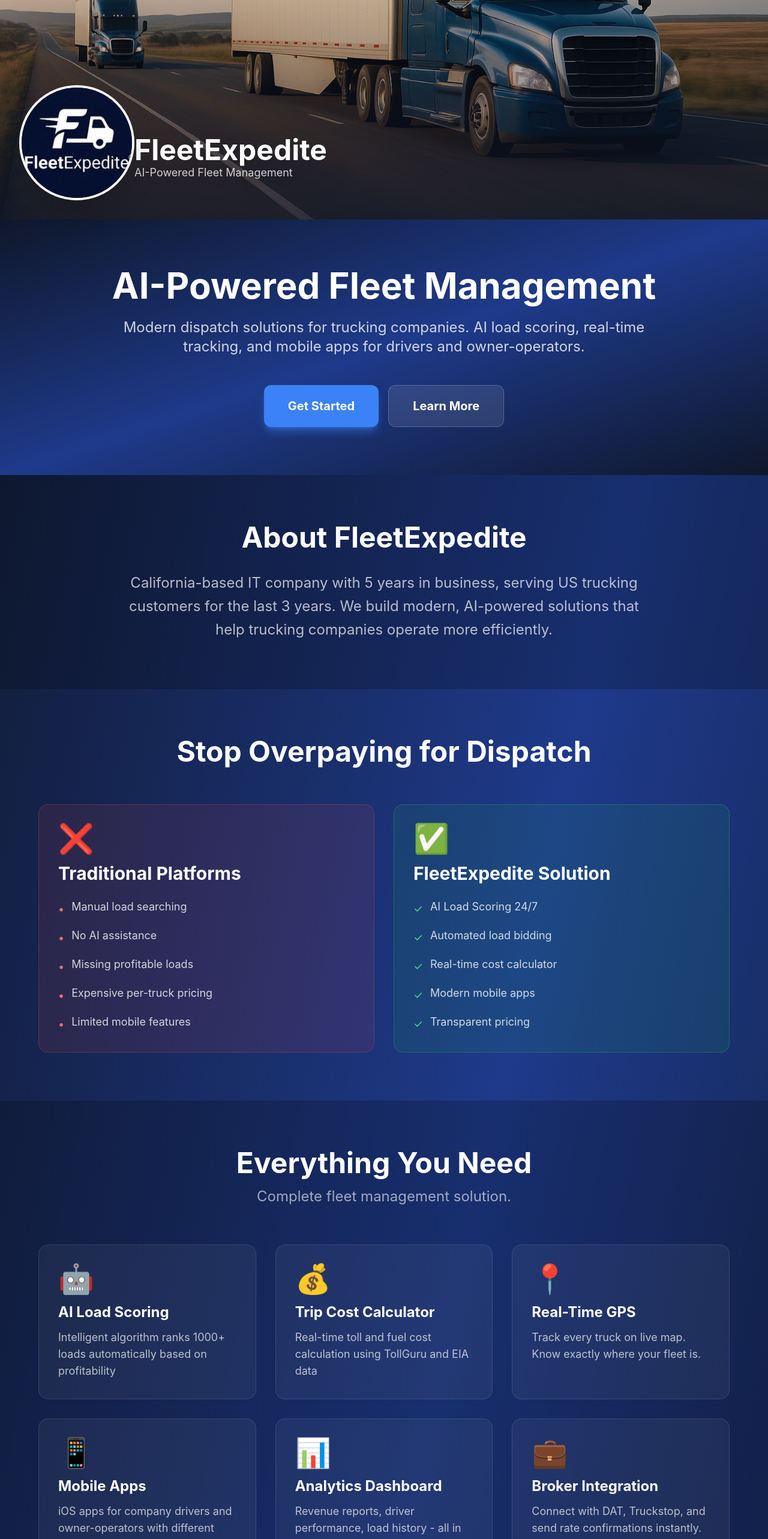
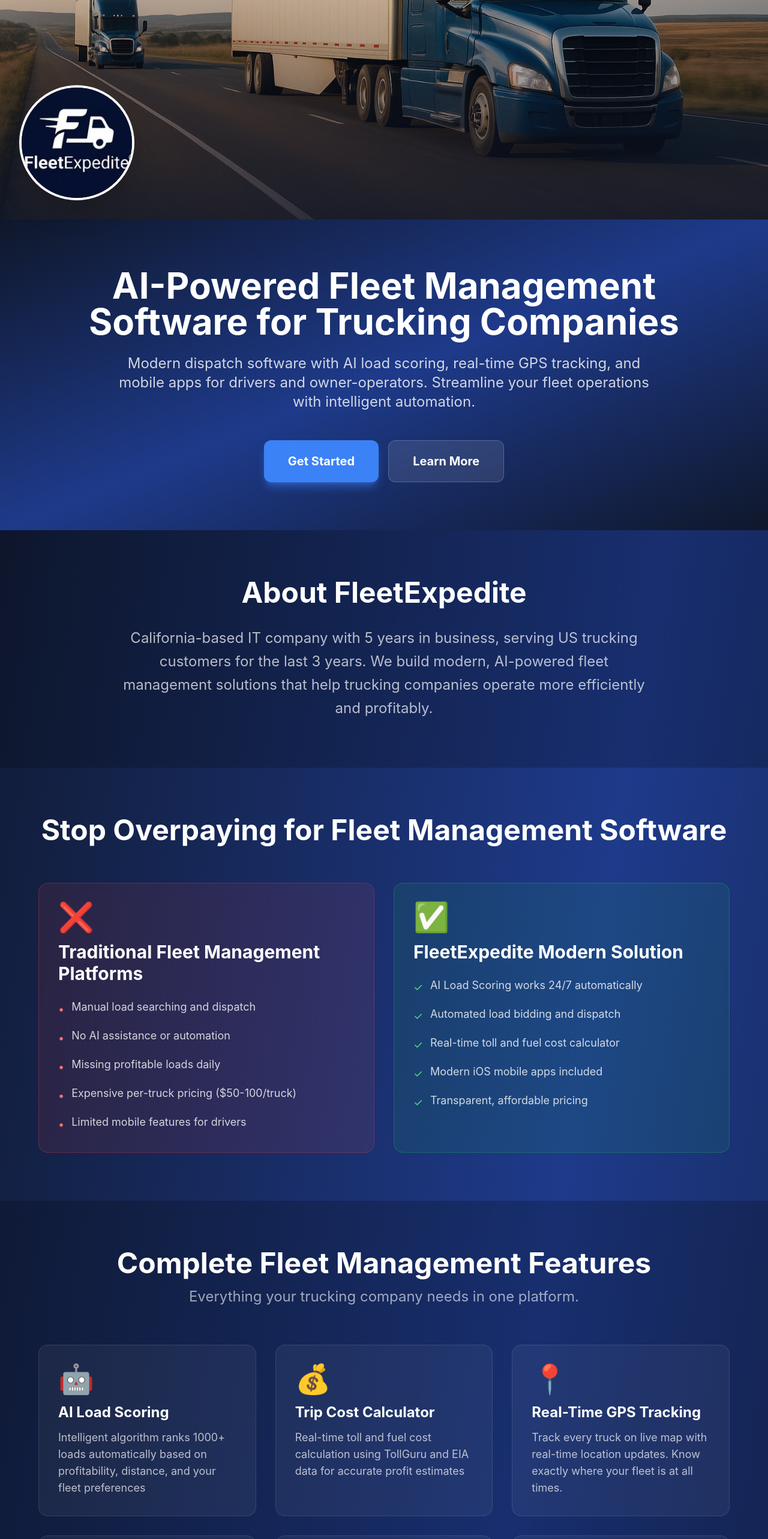
Before and after one commit to BranislavBubalo/truckflow-saas, a Next.js app: page / in a window 1280 px wide. Shown: the part 234-2800 px from the top of the page at 60% size. Built offline with nearby package versions, Linux system fonts and the light colour scheme.

Commit message:
SEO optimization: Added FAQ section and removed duplicate logo text

```diff
--- a/app/page.tsx
+++ b/app/page.tsx
@@ -1,5 +1,10 @@
 'use client';
 
+import { useState } from 'react';
+import { motion, AnimatePresence } from 'framer-motion';
+import Image from 'next/image';
+
+// Structured Data for SEO
 const structuredData = {
   "@context": "https://schema.org",
   "@type": "SoftwareApplication",
@@ -17,14 +22,18 @@
     "ratingValue": "4.9",
     "reviewCount": "127"
   },
-  "description": "Modern AI-powered fleet management platform for trucking companies. Automated dispatch, real-time GPS tracking, and smart load matching.",
+  "description": "AI-powered fleet management software for trucking companies. Automated dispatch, real-time GPS tracking, smart load matching, and mobile apps for drivers. Modern fleet management platform with AI load scoring and trip cost calculator.",
   "url": "https://fleetexpedite.com",
-  "screenshot": "https://fleetexpedite.com/dashboard-preview.png"
-}
-
-import { useState } from 'react';
-import { motion, AnimatePresence } from 'framer-motion';
-import Image from 'next/image';
+  "screenshot": "https://fleetexpedite.com/dashboard-preview.png",
+  "featureList": [
+    "AI Load Scoring Engine",
+    "Real-time GPS Tracking",
+    "Trip Cost Calculator",
+    "Mobile Apps for Drivers",
+    "Automated Dispatch",
+    "Analytics Dashboard"
+  ]
+};
 
 export default function FleetExpediateLanding() {
   const [showRegisterModal, setShowRegisterModal] = useState(false);
@@ -38,71 +47,71 @@
       contact: 'Contact',
     },
     hero: {
-      title: 'AI-Powered Fleet Management',
-      subtitle: 'Modern dispatch solutions for trucking companies. AI load scoring, real-time tracking, and mobile apps for drivers and owner-operators.',
+      title: 'AI-Powered Fleet Management Software for Trucking Companies',
+      subtitle: 'Modern dispatch software with AI load scoring, real-time GPS tracking, and mobile apps for drivers and owner-operators. Streamline your fleet operations with intelligent automation.',
       cta: 'Get Started',
       cta2: 'Learn More',
     },
     about: {
       title: 'About FleetExpedite',
-      description: 'California-based IT company with 5 years in business, serving US trucking customers for the last 3 years. We build modern, AI-powered solutions that help trucking companies operate more efficiently.',
+      description: 'California-based IT company with 5 years in business, serving US trucking customers for the last 3 years. We build modern, AI-powered fleet management solutions that help trucking companies operate more efficiently and profitably.',
     },
     problem: {
-      title: 'Stop Overpaying for Dispatch',
+      title: 'Stop Overpaying for Fleet Management Software',
       old: {
-        title: 'Traditional Platforms',
+        title: 'Traditional Fleet Management Platforms',
         points: [
-          'Manual load searching',
-          'No AI assistance',
-          'Missing profitable loads',
-          'Expensive per-truck pricing',
-          'Limited mobile features',
+          'Manual load searching and dispatch',
+          'No AI assistance or automation',
+          'Missing profitable loads daily',
+          'Expensive per-truck pricing ($50-100/truck)',
+          'Limited mobile features for drivers',
         ],
       },
       new: {
-        title: 'FleetExpedite Solution',
+        title: 'FleetExpedite Modern Solution',
         points: [
-          'AI Load Scoring 24/7',
-          'Automated load bidding',
-          'Real-time cost calculator',
-          'Modern mobile apps',
-          'Transparent pricing',
+          'AI Load Scoring works 24/7 automatically',
+          'Automated load bidding and dispatch',
+          'Real-time toll and fuel cost calculator',
+          'Modern iOS mobile apps included',
+          'Transparent, affordable pricing',
         ],
       },
     },
     features: {
-      title: 'Everything You Need',
-      subtitle: 'Complete fleet management solution.',
+      title: 'Complete Fleet Management Features',
+      subtitle: 'Everything your trucking company needs in one platform.',
       list: [
         {
           icon: '🤖',
           title: 'AI Load Scoring',
-          description: 'Intelligent algorithm ranks 1000+ loads automatically based on profitability',
+          description: 'Intelligent algorithm ranks 1000+ loads automatically based on profitability, distance, and your fleet preferences',
         },
         {
           icon: '💰',
           title: 'Trip Cost Calculator',
-          description: 'Real-time toll and fuel cost calculation using TollGuru and EIA data',
+          description: 'Real-time toll and fuel cost calculation using TollGuru and EIA data for accurate profit estimates',
         },
         {
           icon: '📍',
-          title: 'Real-Time GPS',
-          description: 'Track every truck on live map. Know exactly where your fleet is.',
+          title: 'Real-Time GPS Tracking',
+          description: 'Track every truck on live map with real-time location updates. Know exactly where your fleet is at all times.',
         },
         {
           icon: '📱',
-          title: 'Mobile Apps',
-          description: 'iOS apps for company drivers and owner-operators with different features.',
+          title: 'Mobile Apps for Drivers',
+          description: 'iOS apps for company drivers and owner-operators with load management, GPS tracking, and document upload.',
         },
         {
           icon: '📊',
           title: 'Analytics Dashboard',
-          description: 'Revenue reports, driver performance, load history - all in one place.',
+          description: 'Revenue reports, driver performance metrics, load history, and profitability analysis - all in one dashboard.',
         },
         {
           icon: '💼',
           title: 'Broker Integration',
-          description: 'Connect with DAT, Truckstop, and send rate confirmations instantly.',
+          description: 'Direct integration with DAT, Truckstop load boards, and automated rate confirmation sending.',
         },
       ],
     },
@@ -133,7 +142,7 @@
       driver: {
         name: 'Company Driver App',
         productName: 'FleetExpedite Driver',
-        price: '$12',
+        price: '$19',
         period: '/month',
         desc: 'Per driver pricing',
         badge: 'DRIVERS',
@@ -391,7 +400,7 @@
           <div className="relative w-full h-[500px] md:h-[600px]">
             <Image
               src="/images/truck-hero.jpg"
-              alt="FleetExpedite Trucks"
+              alt="FleetExpedite AI-Powered Fleet Management Software"
               fill
               className="object-cover"
               priority
@@ -415,37 +424,27 @@
               </div>
             </motion.div>
 
-            <motion.div
-              initial={{ opacity: 0, x: -50 }}
-              animate={{ opacity: 1, x: 0 }}
-              transition={{ delay: 0.4 }}
-              className="absolute bottom-12 left-44 md:bottom-16 md:left-56 hidden md:block"
-            >
-              <h1 className="text-4xl md:text-5xl font-bold text-white drop-shadow-2xl">
-                FleetExpedite
-              </h1>
-              <p className="text-white/80 text-lg drop-shadow-lg">AI-Powered Fleet Management</p>
-            </motion.div>
+
           </div>
 
           <div className="bg-gradient-to-br from-slate-900 via-blue-900 to-slate-900 px-6 py-20">
             <div className="max-w-6xl mx-auto text-center">
-              <motion.h2
+              <motion.h1
                 initial={{ opacity: 0, y: 20 }}
                 animate={{ opacity: 1, y: 0 }}
                 transition={{ delay: 0.5 }}
                 className="text-5xl md:text-6xl font-bold text-white mb-6 leading-tight"
               >
                 {t.hero.title}
-              </motion.h2>
-              <motion.p
+              </motion.h1>
+              <motion.h2
                 initial={{ opacity: 0, y: 20 }}
                 animate={{ opacity: 1, y: 0 }}
                 transition={{ delay: 0.6 }}
                 className="text-2xl text-white/80 mb-12 max-w-4xl mx-auto"
               >
                 {t.hero.subtitle}
-              </motion.p>
+              </motion.h2>
               <motion.div
                 initial={{ opacity: 0, y: 20 }}
                 animate={{ opacity: 1, y: 0 }}
@@ -597,14 +596,114 @@
           </div>
         </section>
 
+        {/* FAQ Section - NEW SEO CONTENT */}
+        <section className="py-20 px-6 bg-black/20">
+          <div className="max-w-4xl mx-auto">
+            <h2 className="text-4xl md:text-5xl font-bold text-white text-center mb-4">
+              Frequently Asked Questions
+            </h2>
+            <p className="text-xl text-white/60 text-center mb-12">
+              Everything you need to know about FleetExpedite fleet management software
+            </p>
+
+            <div className="space-y-6">
+              <motion.div
+                initial={{ opacity: 0, y: 20 }}
+                whileInView={{ opacity: 1, y: 0 }}
+                viewport={{ once: true }}
+                className="bg-white/5 border border-white/10 rounded-xl p-6 hover:bg-white/10 transition"
+              >
+                <h3 className="text-xl md:text-2xl font-bold text-white mb-3">
+                  What is fleet management software?
+                </h3>
+                <p className="text-white/70 text-lg leading-relaxed">
+                  Fleet management software is a comprehensive platform that helps trucking companies manage their vehicles, drivers, loads, and operations in one centralized system. FleetExpedite combines dispatch management, GPS tracking, load matching with AI, trip cost calculators, driver mobile apps, and analytics dashboards. Modern fleet management software automates manual tasks like load searching and bidding, provides real-time visibility into fleet operations, and helps companies maximize profitability through intelligent load scoring and route optimization.
+                </p>
+              </motion.div>
+
+              <motion.div
+                initial={{ opacity: 0, y: 20 }}
+                whileInView={{ opacity: 1, y: 0 }}
+                viewport={{ once: true }}
+                transition={{ delay: 0.1 }}
+                className="bg-white/5 border border-white/10 rounded-xl p-6 hover:bg-white/10 transition"
+              >
+                <h3 className="text-xl md:text-2xl font-bold text-white mb-3">
+                  How does AI improve fleet dispatch?
+                </h3>
+                <p className="text-white/70 text-lg leading-relaxed">
+                  FleetExpedite's AI Load Scoring Engine automatically analyzes and ranks 1000+ loads based on profitability, distance, fuel costs, tolls, and your fleet's historical performance. The AI works 24/7, so you never miss profitable loads even during off-hours or weekends. It learns your preferences over time and can automatically bid on loads that match your criteria. This eliminates hours of manual load board searching and ensures your dispatchers focus on high-value activities. The result is typically 15-30% improvement in load profitability and significant time savings for dispatch teams.
+                </p>
+              </motion.div>
+
+              <motion.div
+                initial={{ opacity: 0, y: 20 }}
+                whileInView={{ opacity: 1, y: 0 }}
+                viewport={{ once: true }}
+                transition={{ delay: 0.2 }}
+                className="bg-white/5 border border-white/10 rounded-xl p-6 hover:bg-white/10 transition"
+              >
+                <h3 className="text-xl md:text-2xl font-bold text-white mb-3">
+                  What's the cost of fleet management software?
+                </h3>
+                <p className="text-white/70 text-lg leading-relaxed">
+                  Traditional fleet management software like Rose Rocket, Samsara, or Motive charge $50-100 per truck per month, which adds up to $6,000-12,000 annually for a 10-truck fleet. FleetExpedite offers transparent pricing starting at just $12/month per driver for mobile apps, with enterprise dispatch platform pricing available on request. Our platform is typically 60% cheaper than competitors while offering more advanced features like AI load scoring and real-time trip cost calculators. For owner-operators, we offer a unique 1% commission model - the first 100 users lock in this rate forever instead of the standard 2.5%.
+                </p>
+              </motion.div>
+
+              <motion.div
+                initial={{ opacity: 0, y: 20 }}
+                whileInView={{ opacity: 1, y: 0 }}
+                viewport={{ once: true }}
+                transition={{ delay: 0.3 }}
+                className="bg-white/5 border border-white/10 rounded-xl p-6 hover:bg-white/10 transition"
+              >
+                <h3 className="text-xl md:text-2xl font-bold text-white mb-3">
+                  Do you offer mobile apps for drivers?
+                </h3>
+                <p className="text-white/70 text-lg leading-relaxed">
+                  Yes! FleetExpedite includes professional iOS mobile apps for both company drivers and owner-operators. The driver app provides real-time GPS tracking, load status updates, direct messaging with dispatch, BOL and POD document upload with digital signatures, proof of delivery photo capture, and push notifications for load updates. The owner-operator app includes all driver features plus AI-powered self-dispatch capabilities, load board integration, automated bidding, and a trip cost calculator. Both apps are designed specifically for truckers and work seamlessly with our web-based dispatch dashboard.
+                </p>
+              </motion.div>
+
+              <motion.div
+                initial={{ opacity: 0, y: 20 }}
+                whileInView={{ opacity: 1, y: 0 }}
+                viewport={{ once: true }}
+                transition={{ delay: 0.4 }}
+                className="bg-white/5 border border-white/10 rounded-xl p-6 hover:bg-white/10 transition"
+              >
+                <h3 className="text-xl md:text-2xl font-bold text-white mb-3">
+                  How does FleetExpedite compare to competitors like Rose Rocket or Samsara?
+                </h3>
+                <p className="text-white/70 text-lg leading-relaxed">
+                  FleetExpedite is built specifically for modern trucking companies that want automation and AI-powered features without enterprise-level pricing. Unlike legacy systems like Rose Rocket ($50-100/truck/month), we charge a flat rate for enterprise dispatch or simple per-driver pricing for mobile apps. We're typically 60% cheaper while offering superior features: AI load scoring that competitors don't have, real-time toll and fuel cost calculation using TollGuru and EIA data, modern iOS mobile apps (not clunky web wrappers), automated load bidding, and direct integration with DAT and Truckstop load boards. We're California-based with 24/7 US support, and our platform is designed for small-to-medium fleets (1-100 trucks) rather than enterprise mega-carriers.
+                </p>
+              </motion.div>
+            </div>
+
+            <div className="mt-12 text-center">
+              <p className="text-white/60 text-lg mb-6">
+                Have more questions about our fleet management software?
+              </p>
+              <a
+                href="mailto:contact@fleetexpedite.com"
+                className="inline-block px-8 py-4 bg-blue-500 hover:bg-blue-600 rounded-xl text-white font-bold text-lg transition"
+              >
+                Contact Us
+              </a>
+            </div>
+          </div>
+        </section>
+
         {/* Enterprise */}
         <section className="py-20 px-6 bg-black/20">
           <div className="max-w-6xl mx-auto">
             <div className="grid md:grid-cols-2 gap-12 items-center">
               <div>
-                <h2 className="text-5xl font-bold text-white mb-6">Enterprise Solutions</h2>
+                <h2 className="text-5xl font-bold text-white mb-6">Enterprise Fleet Management Solutions</h2>
                 <p className="text-2xl text-white/70 mb-6">
-                  For fleets with 50+ trucks, we offer custom pricing, dedicated support, and advanced analytics.
+                  For fleets with 50+ trucks, we offer custom pricing, dedicated support, and advanced analytics tailored to your operations.
                 </p>
                 <ul className="space-y-4 mb-8">
                   <li className="flex items-center gap-3 text-white/80 text-lg">
```
